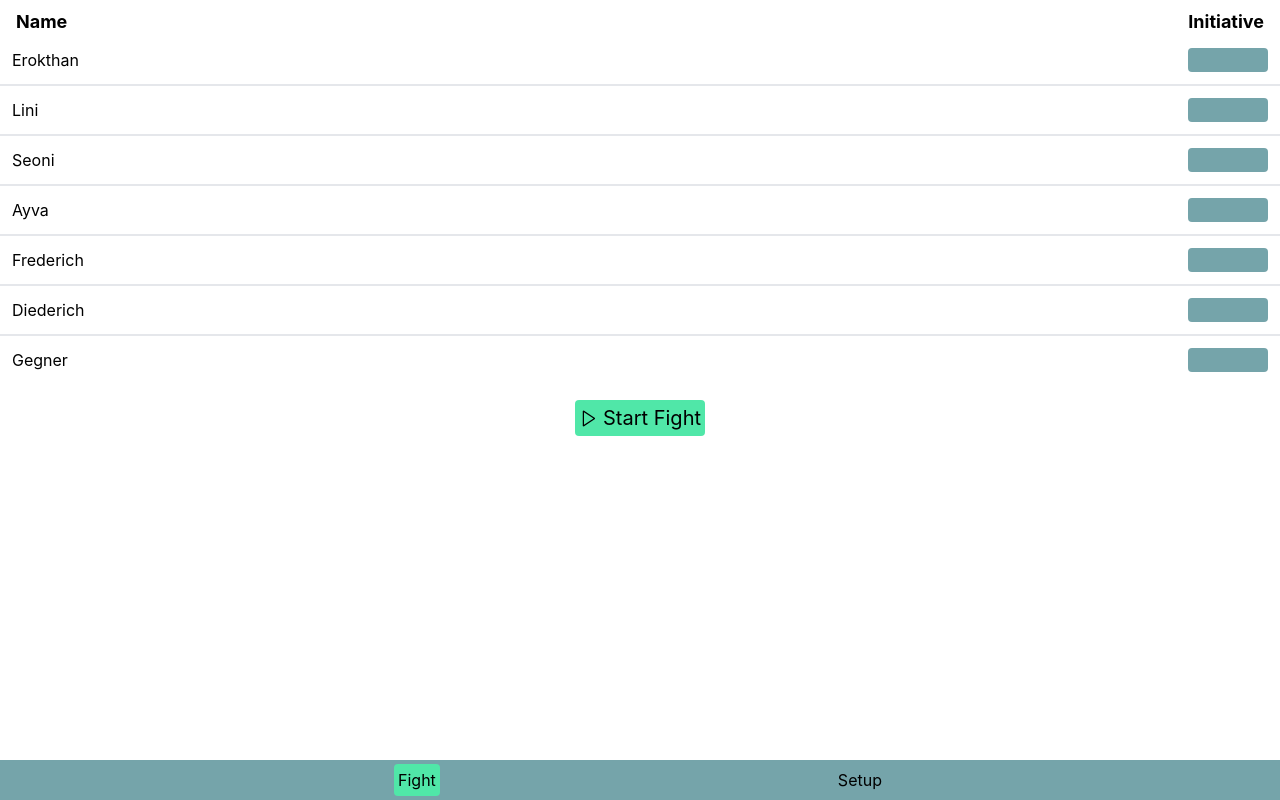
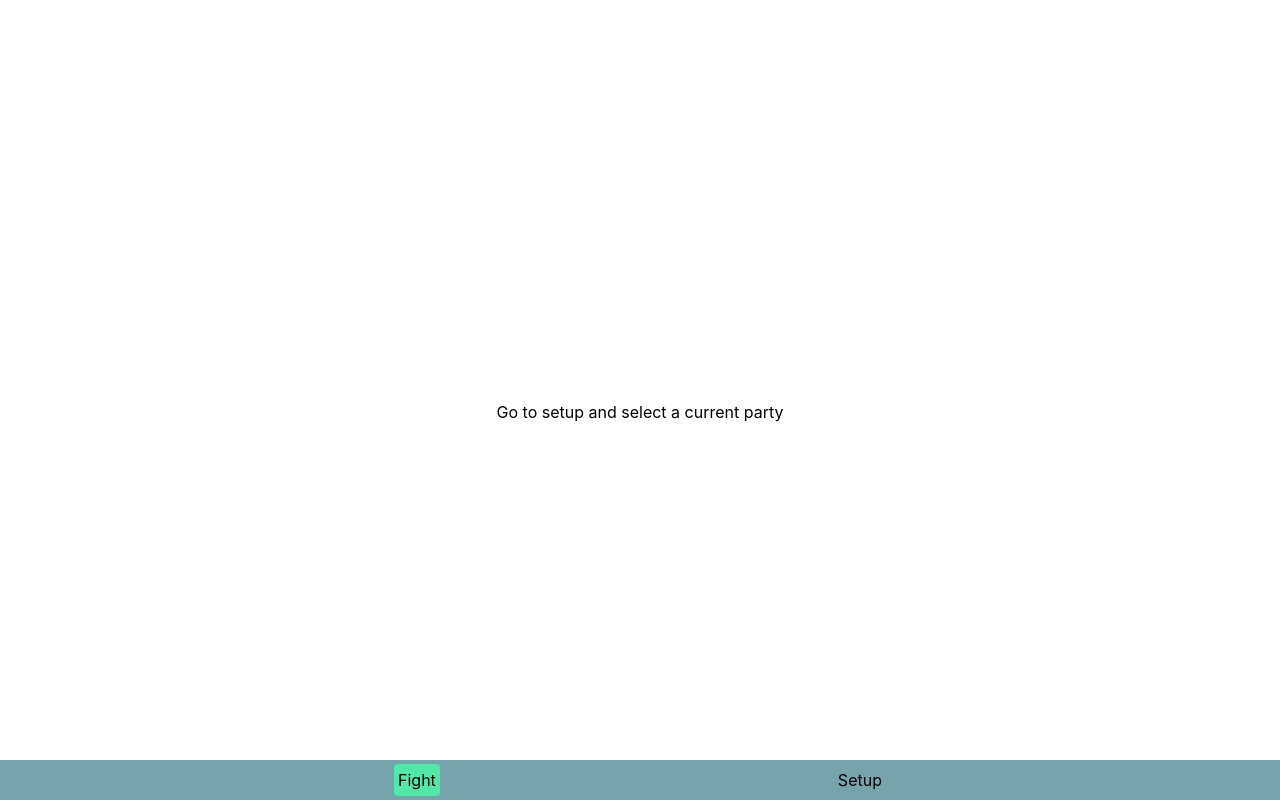
Before and after one commit to BaschtianXD/inittracker, a React (Vite) app: page / in a window 1280 px wide. Built offline with nearby package versions, Linux system fonts and the light colour scheme; what tailwindcss-safe-area would draw is missing.

Commit message:
added persistant storage, remove char and cleanup

```diff
--- a/src/app/store.ts
+++ b/src/app/store.ts
@@ -1,10 +1,34 @@
 import { configureStore } from '@reduxjs/toolkit'
 import characterReducer from '../features/chars/CharactersSlice'
-import initiavesReducer from "../features/chars/Initiatives"
-import turnReducer from "../features/chars/TurnSlice"
+
+function loadStore() {
+    try {
+        const serializedState = localStorage.getItem('state');
+        if (serializedState === null) {
+            return undefined;
+        }
+        return JSON.parse(serializedState);
+    } catch (err) {
+        return undefined;
+    }
+}
+
+function saveStore(state: any) {
+    try {
+        const serializedState = JSON.stringify(state);
+        localStorage.setItem('state', serializedState);
+    } catch {
+        // do nothing
+    }
+}
 
 export const store = configureStore({
-    reducer: { characterReducer, initiavesReducer, turnReducer },
+    reducer: { characterReducer },
+    preloadedState: loadStore()
+})
+
+store.subscribe(() => {
+    saveStore(store.getState())
 })
 
 // Infer the `RootState` and `AppDispatch` types from the store itself
--- a/src/components/Buttons.tsx
+++ b/src/components/Buttons.tsx
@@ -5,11 +5,12 @@ interface ButtonProps {
     icon?: ReactNode
     onClick?: () => void
     enabled?: boolean
+    className?: string
 }
 
 export function PrimaryButton(props: ButtonProps) {
     return (
-        <button className="flex flex-row items-center gap-1 bg-primary rounded p-1 select-none" onClick={props.enabled === undefined || props.enabled ? props.onClick : undefined}>
+        <button className={"flex flex-row items-center gap-1 bg-primary rounded p-1 select-none" + (props.className ?? "")} onClick={props.enabled === undefined || props.enabled ? props.onClick : undefined}>
             {
                 props.icon ?
                     <div>
@@ -25,7 +26,7 @@ export function PrimaryButton(props: ButtonProps) {
 
 export function SecondaryButton(props: ButtonProps) {
     return (
-        <button className="flex flex-row items-center gap-1 bg-secondary rounded p-1 select-none" onClick={props.enabled === undefined || props.enabled ? props.onClick : undefined}>
+        <button className={"flex flex-row items-center gap-1 bg-secondary rounded p-1 select-none" + (props.className ?? "")} onClick={props.enabled === undefined || props.enabled ? props.onClick : undefined}>
             {
                 props.icon ?
                     <div>
--- a/src/components/Fight.tsx
+++ b/src/components/Fight.tsx
@@ -4,10 +4,18 @@ import FightCharacter from "./FightCharacter"
 import { VscPlay } from "react-icons/vsc";
 import { PrimaryButton, SecondaryButton } from "./Buttons"
 import { Character } from "../features/shared"
-import { setTurn } from "../features/chars/TurnSlice";
 
 function Fight() {
-    const chars = useAppSelector(state => state.characterReducer.currentParty?.characters)
+    const chars = useAppSelector(state => {
+        if (state.characterReducer.currentParty !== undefined) {
+            return state.characterReducer.parties[state.characterReducer.currentParty].characters
+        } else {
+            console.log(state.characterReducer.currentParty)
+            console.log(state.characterReducer.parties)
+            console.log("No party selected")
+            return []
+        }
+    })
     const [inits, setInits] = useState(new Map() as Map<Character, number>)
     const [currentTurn, setCurrentTurn] = useState(0)
     const [isInFight, setIsInFight] = useState(false)
@@ -16,7 +24,7 @@ function Fight() {
 
         if (isInFight) {
             setInits(new Map())
-            setTurn(0)
+            setCurrentTurn(0)
             setIsInFight(false)
         } else if (Array.from(inits.values()).some(num => num > 0)) {
             setIsInFight(!isInFight)
@@ -119,7 +127,7 @@ function Fight() {
                 </div>
                 :
                 <div className="absolute top-1/2 w-full text-center">
-                    <p>Go to setup and select a party</p>
+                    <p>Go to setup and select a current party</p>
                 </div>
             }
         </div>
--- a/src/features/chars/CharactersSlice.ts
+++ b/src/features/chars/CharactersSlice.ts
@@ -2,51 +2,12 @@ import { createSlice, PayloadAction } from '@reduxjs/toolkit'
 import { Character, CharacterAllegiance, CharacterType, Party } from '../shared'
 
 interface CharacterState {
-    currentParty?: Party,
+    currentParty?: number,
     parties: Party[]
 }
 
 const testState: CharacterState = { // TODO clean this up
-    currentParty: {
-        name: "Pathfinder 1",
-        characters: [
-            {
-                name: "Erokthan",
-                allegiance: CharacterAllegiance.Friendly,
-                type: CharacterType.Pc
-            },
-            {
-                name: "Lini",
-                allegiance: CharacterAllegiance.Friendly,
-                type: CharacterType.Pc
-            },
-            {
-                name: "Seoni",
-                allegiance: CharacterAllegiance.Friendly,
-                type: CharacterType.Pc
-            },
-            {
-                name: "Ayva",
-                allegiance: CharacterAllegiance.Friendly,
-                type: CharacterType.Pc
-            },
-            {
-                name: "Frederich",
-                allegiance: CharacterAllegiance.Friendly,
-                type: CharacterType.Pc
-            },
-            {
-                name: "Diederich",
-                allegiance: CharacterAllegiance.Friendly,
-                type: CharacterType.Pc
-            },
-            {
-                name: "Gegner",
-                allegiance: CharacterAllegiance.Enemy,
-                type: CharacterType.Npc
-            },
-        ]
-    },
+    currentParty: 0,
     parties: [
         {
             name: "Pathfinder 1",
@@ -238,11 +199,11 @@ const initialState: CharacterState = { // TODO clean this up
 
 export const characterSlice = createSlice({
     name: 'characters',
-    initialState: testState,
+    initialState: initialState,
     reducers: {
         setCurrentParty: (state, action: PayloadAction<number>) => {
             if (state.parties[action.payload]) {
-                state.currentParty = state.parties[action.payload]
+                state.currentParty = action.payload
             }
         },
         addCharacter: (state, action: PayloadAction<{ partyIndex: number, character: Character }>) => {
@@ -270,6 +231,9 @@ export const characterSlice = createSlice({
             state.parties.push(party)
         },
         removeParty: (state, action: PayloadAction<number>) => {
+            if (action.payload === state.currentParty) {
+                state.currentParty = undefined
+            }
             state.parties.splice(action.payload, 1)
         }
     },
--- a/src/features/chars/Initiatives.ts
+++ /dev/null
@@ -1,32 +0,0 @@
-import { createSlice, PayloadAction } from '@reduxjs/toolkit'
-
-interface InitiativeState {
-    initiatives: (number | undefined)[]
-}
-
-const initialState: InitiativeState = { // TODO clean this up
-    initiatives: []
-}
-
-interface SetInitiativePayload {
-    characterIndex: number,
-    initiative?: number
-}
-
-export const initiativeSlice = createSlice({
-    name: 'initiative',
-    initialState: initialState,
-    reducers: {
-        setInitiative: (state, action: PayloadAction<SetInitiativePayload>) => {
-            state.initiatives[action.payload.characterIndex] = action.payload.initiative
-        },
-        clearInitiatives: (state) => {
-            state.initiatives = []
-        }
-    },
-})
-
-// Action creators are generated for each case reducer function
-export const { setInitiative, clearInitiatives } = initiativeSlice.actions
-
-export default initiativeSlice.reducer
--- a/src/features/chars/TurnSlice.ts
+++ /dev/null
@@ -1,30 +0,0 @@
-import { createSlice, PayloadAction } from '@reduxjs/toolkit'
-
-interface InitiativeState {
-    currentTurn: number
-}
-
-const initialState: InitiativeState = { // TODO clean this up
-    currentTurn: 0
-}
-
-export const turnSlice = createSlice({
-    name: 'turn',
-    initialState: initialState,
-    reducers: {
-        advanceTurn: state => {
-            state.currentTurn++
-        },
-        resetTurn: state => {
-            state.currentTurn = 0
-        },
-        setTurn: (state, action: PayloadAction<number>) => {
-            state.currentTurn = action.payload
-        }
-    },
-})
-
-// Action creators are generated for each case reducer function
-export const { advanceTurn, resetTurn, setTurn } = turnSlice.actions
-
-export default turnSlice.reducer
```
Also changed, not shown: src/components/Setup.tsx (+31 -15 lines).
